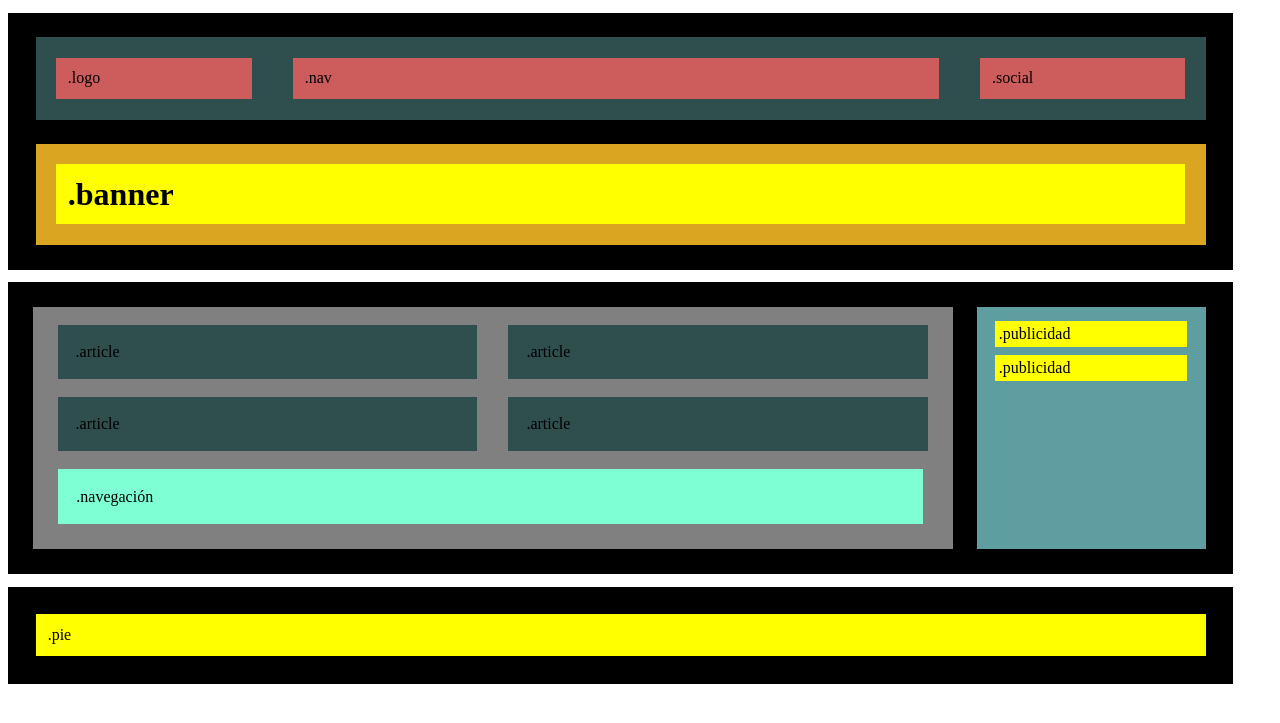
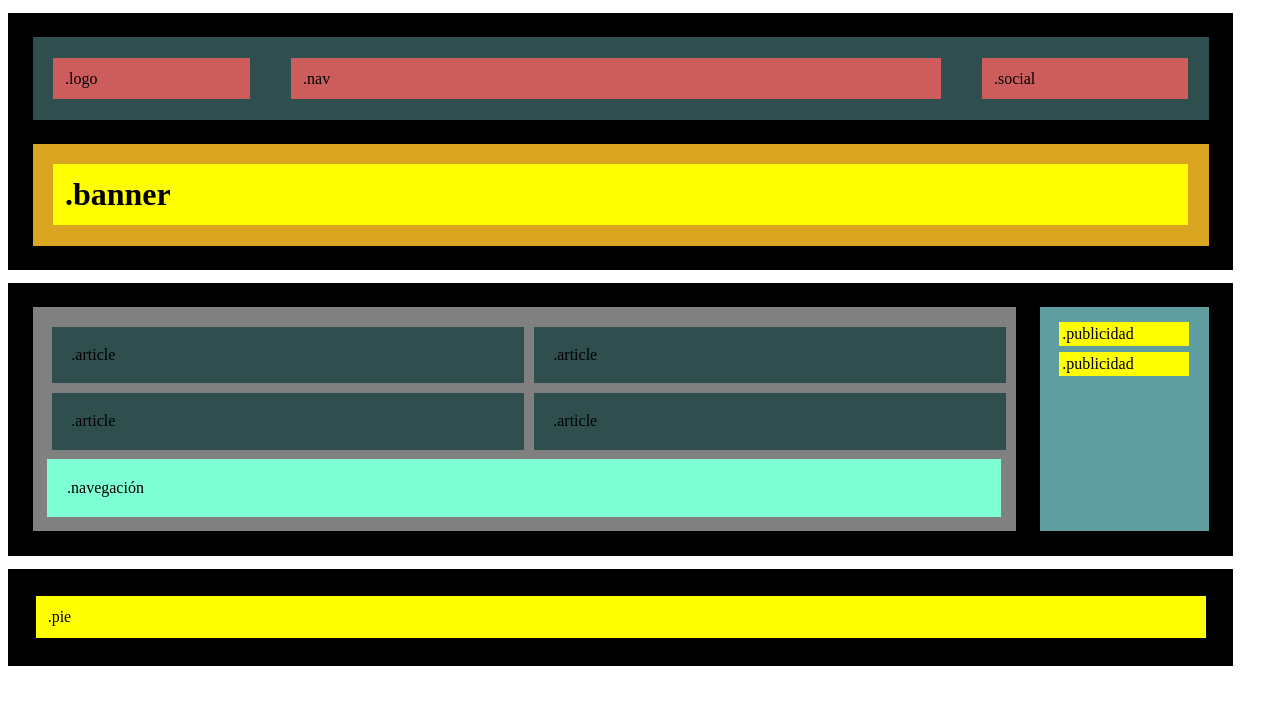
Before and after one commit to ebrionesm/Sprint1, a PHP site: page /Main.html in a window 1280 px wide. Shown: the top 723 px of the page. Run offline with PHP 8.4, Linux system fonts and the light colour scheme.

Commit message:
actualización tema 1

```diff
--- a/HTML_CSS_Nivel1/html_ej.css
+++ b/HTML_CSS_Nivel1/html_ej.css
@@ -28,10 +28,14 @@
     }
 
     [class="article-nav-container"]  {
-        flex-grow: 5;
+        flex-grow: 10;
     }
     [class="publicidad-container"] {
         flex-grow: 1;
+    }
+    [class = "publicidad"]
+    {
+        margin: 5%;
     }
 
 }
@@ -55,7 +59,7 @@
 
 .container, .second-container{
     display: flex;
-    justify-content: space-around;
+    justify-content: space-evenly;
     background-color: black;
     padding: 1%;
     margin-top: 1%;
@@ -69,6 +73,7 @@
     display: flex;
     flex-wrap: wrap;
     justify-content: space-evenly;
+    flex-grow: 1;
     width: 97.5%;
 
 }
@@ -76,6 +81,7 @@
 .banner-container {
     justify-content: space-around;
     background-color:goldenrod;
+    flex-grow: 1;
     margin: 1%;
     width: 97.5%;
 }
@@ -96,7 +102,7 @@
 .article-container {
     display: flex;
     flex-grow: 1;
-    margin: 1%;
+    margin:1%;
     width: 97.5%;
 }
 
@@ -104,17 +110,16 @@
     background-color: darkslategray;
     flex-grow: 1;
     padding: 2%;
-    margin: 1.75%;
+    margin-left: 1%;
     margin-top: 1%;
-    margin-bottom: 1%;
+    margin-bottom: 0;
 }
 
 .navigation {
     background-color:aquamarine;
     flex-grow: 1;
     padding: 2%;
-    margin: 2.75%;
-    margin-right: 3.25%;
+    margin: 1.5%;
     margin-top: 0;
 }
 
@@ -124,15 +129,14 @@
     background-color: cadetblue;
     padding: 1%;
     margin: 1%;
-    margin-right: 1.25%;
 
 }
 
 .publicidad {
     background-color: yellow;
     padding: 2%;
-    margin: 3%;
-    margin-top: 1%;
+    margin-top: 2%;
+    margin-bottom: 2%;
 }
 
 .pie {
```
